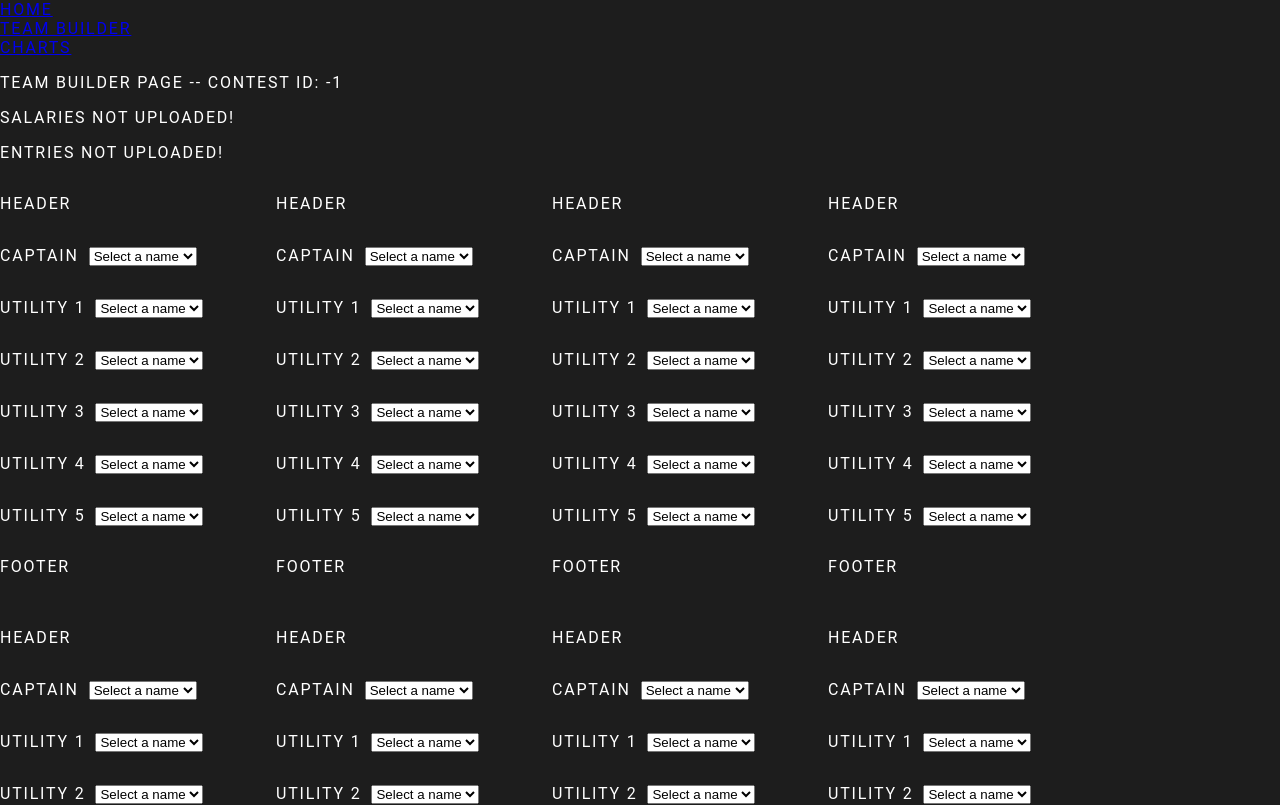
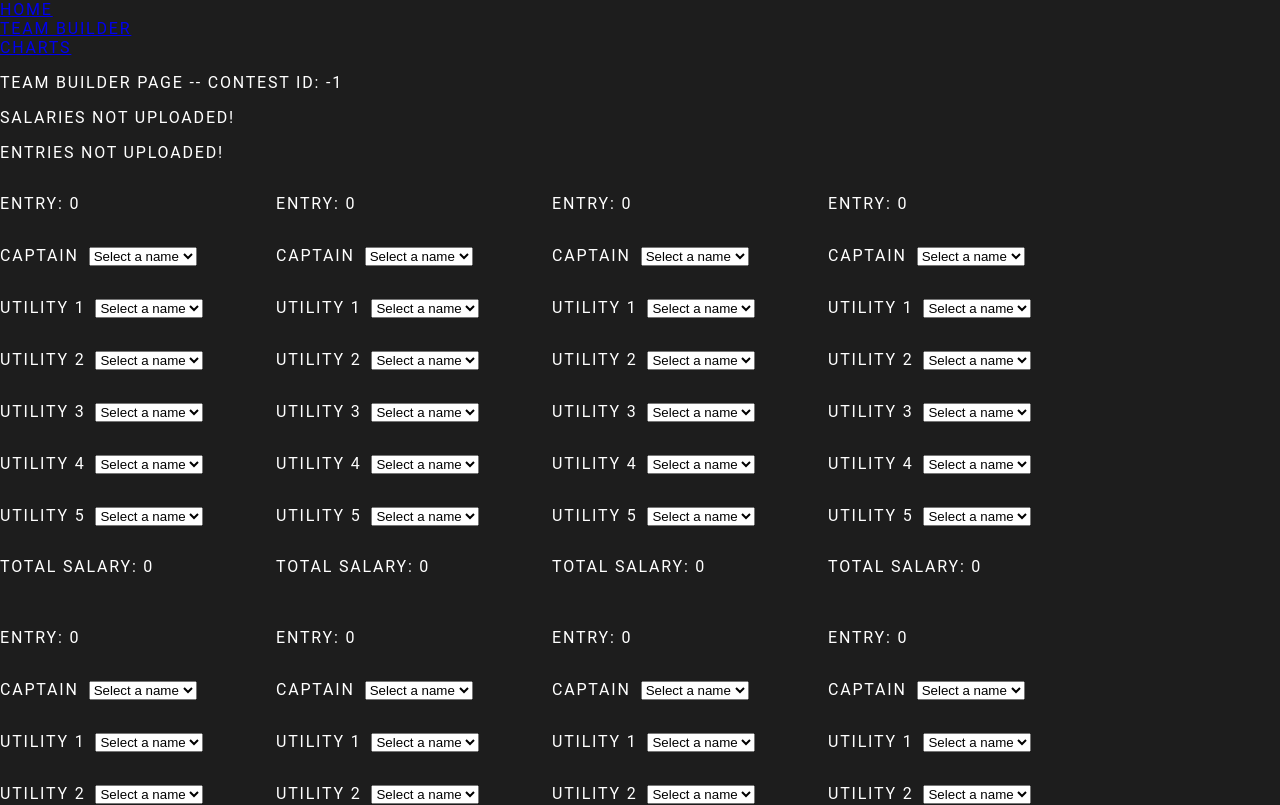
Before and after one commit to jtpank/dk-builder, a React (Create React App) app in the folder dk-app/: page /team-builder in a window 1280 px wide. Shown: the top 805 px of the page. Built offline with nearby package versions, Linux system fonts and the light colour scheme.

Commit message:
dynamic update of total salary

```diff
--- a/dk-app/src/components/EntryTable.js
+++ b/dk-app/src/components/EntryTable.js
@@ -63,14 +63,19 @@ class EntryTable extends React.Component {
         }
         return(
             <div className='splash-header'>
-                <EntryTableRowHeader></EntryTableRowHeader>
+                <EntryTableRowHeader
+                entryNumber={0}
+                ></EntryTableRowHeader>
                 <EntryTableRowCaptain
                 playerDict={this.props.captainDict}
                 onSelectCaptain={(cpt) => this.handleSelectCaptain(cpt)}
                 captain={this.state._lineup._captain}
                 ></EntryTableRowCaptain>
                 {rows}
-                <EntryTableRowFooter></EntryTableRowFooter>
+                <EntryTableRowFooter
+                captain={this.state._lineup._captain}
+                utilityArray={this.state._lineup._utility}
+                ></EntryTableRowFooter>
 
             </div>
 
--- a/dk-app/src/components/EntryTableRowFooter.js
+++ b/dk-app/src/components/EntryTableRowFooter.js
@@ -6,9 +6,23 @@ class EntryTableRowFooter extends React.Component {
       }
 
     render() {
+        let totalSalary = 0;
+        let cpt = this.props.captain;
+        let util = this.props.utilityArray;
+        if(Object.keys(cpt).length != 0)
+        {
+            totalSalary += cpt.salary;
+        }
+        for(let i = 0; i < util.length; ++i)
+        {
+            if(Object.keys(util[i]).length != 0)
+            {
+                totalSalary += util[i].salary;
+            }
+        }
         return(
             <div className='splash-header'>
-                <p>Footer</p>
+                <p>Total Salary: {totalSalary}</p>
             </div>
 
         );
--- a/dk-app/src/components/EntryTableRowHeader.js
+++ b/dk-app/src/components/EntryTableRowHeader.js
@@ -8,7 +8,7 @@ class EntryTableRowHeader extends React.Component {
     render() {
         return(
             <div className='splash-header'>
-                <p>Header</p>
+                <p>Entry: {this.props.entryNumber}</p>
 
             </div>
 
```
